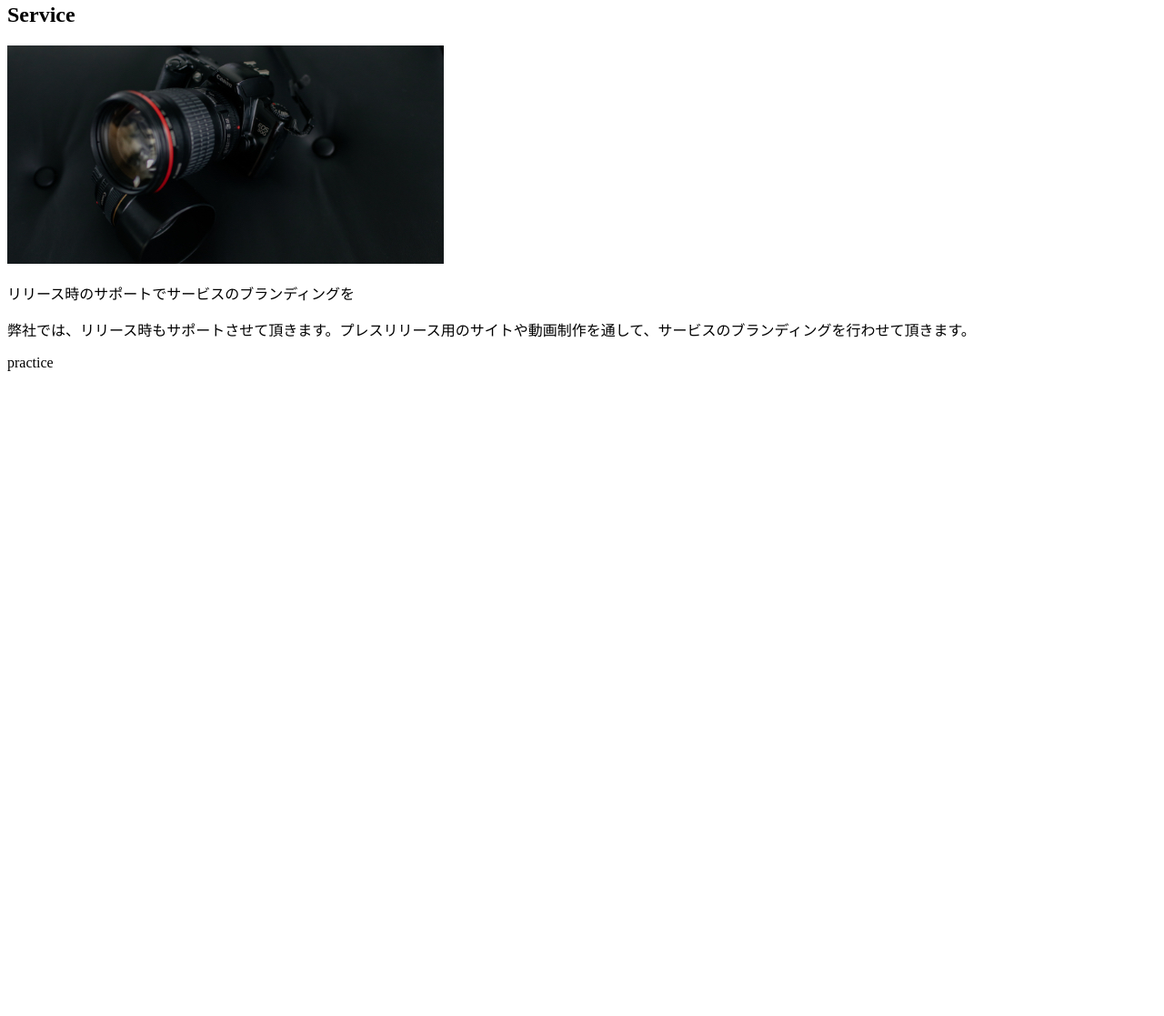
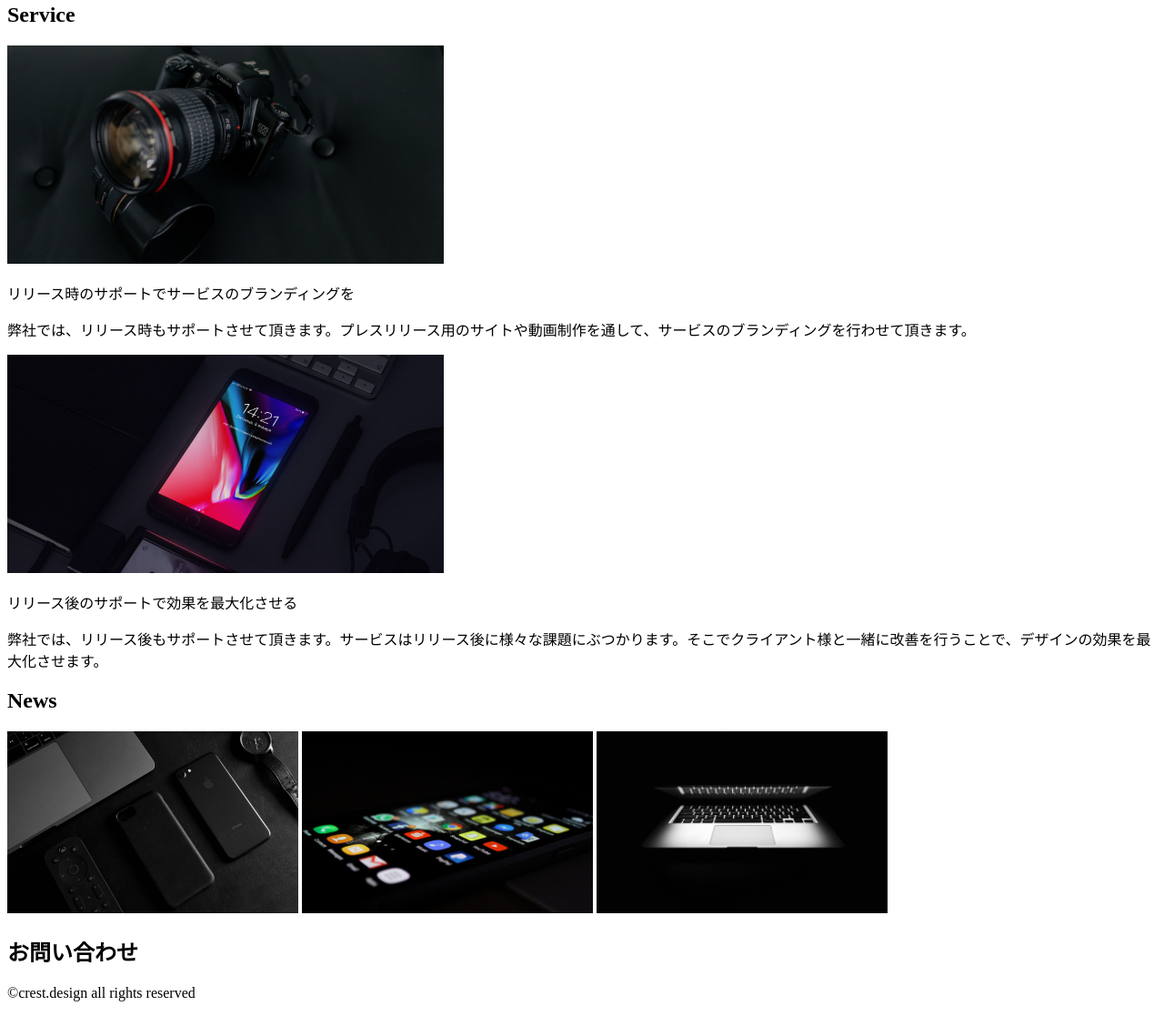
Before and after one commit to haru-programming/coding_practice, a plain HTML site: page cresta_begginer/index.html in a window 1280 px wide. Shown: the part 1093-2210 px from the top of the page at 91% size. Before the commit the page ends 1517 px from the top, so only its background shows below. Drawn offline with nearby package versions, Linux system fonts and the light colour scheme; files that its build step writes are made by us from their sources.

Commit message:
add html

```diff
--- a/cresta_begginer/index.html
+++ b/cresta_begginer/index.html
@@ -32,29 +32,55 @@
     </div>
     <!-- ここからメインコンテンツ -->
     <main>
-      <div class="main__container">
-        <section class="main__about">
+      <!-- About -->
+      <section class="main__about">
+        <div class="wrapper">
           <h2>About</h2>
           <p>
             近年、ミニマルなデザインが流行しています。そこで弊社では、クライアント企業様新規サービス等の課題に対してミニマルで洗練されたデザインを実現させることで解決のサポートを致します。もちろん全てのサービスにおいてミニマルなデザインが課題解決になるわけではないので、課題や今後のサービスの展開等しっかりとヒアリングを行なった上でご提案させて頂きます。
           </p>
-        </section>
-        <section class="main__service">
+        </div>
+      </section>
+      <!-- Service -->
+      <section class="">
+        <div class="wrapper">
           <h2>Service</h2>
-          <div class="main__service-container">
-            <img class="main__service-img" src="img/service-image@2x.jpg" />
-            <div class="main__service-contents">
+          <div class="">
+            <img class="" src="img/service-image@2x.jpg" />
+            <div class="">
               <p>リリース時のサポートでサービスのブランディングを</p>
-              <p>
-                弊社では、リリース時もサポートさせて頂きます。プレスリリース用のサイトや動画制作を通して、サービスのブランディングを行わせて頂きます。
-              </p>
-              <p>practice</p>
+              <p>弊社では、リリース時もサポートさせて頂きます。プレスリリース用のサイトや動画制作を通して、サービスのブランディングを行わせて頂きます。</p>
             </div>
           </div>
-        </section>
-      </div>
+          <div class="">
+            <img class="" src="img/service-image02@2x.jpg" />
+            <div class="">
+              <p>リリース後のサポートで効果を最大化させる</p>
+              <p>弊社では、リリース後もサポートさせて頂きます。サービスはリリース後に様々な課題にぶつかります。そこでクライアント様と一緒に改善を行うことで、デザインの効果を最大化させます。</p>
+            </div>
+          </div>
+        </div>
+      </section>
+      <!-- News -->
+      <section>
+        <div class="wrapper">
+          <h2>News</h2>
+          <div class="">
+            <img class="" src="img/card-image1@2x.jpg" />
+            <img class="" src="img/card-image2@2x.jpg" />
+            <img class="" src="img/card-image3@2x.jpg" />
+          </div>
+      </section>
+      <!-- お問い合わせ -->
+      <section>
+        <div class="wrapper">
+          <h2>お問い合わせ</h2>
+        </div>
+      </section>
     </main>
 
-    <footer></footer>
+    <footer>
+      <p>©︎crest.design all rights reserved</p>
+    </footer>
   </body>
 </html>
```
